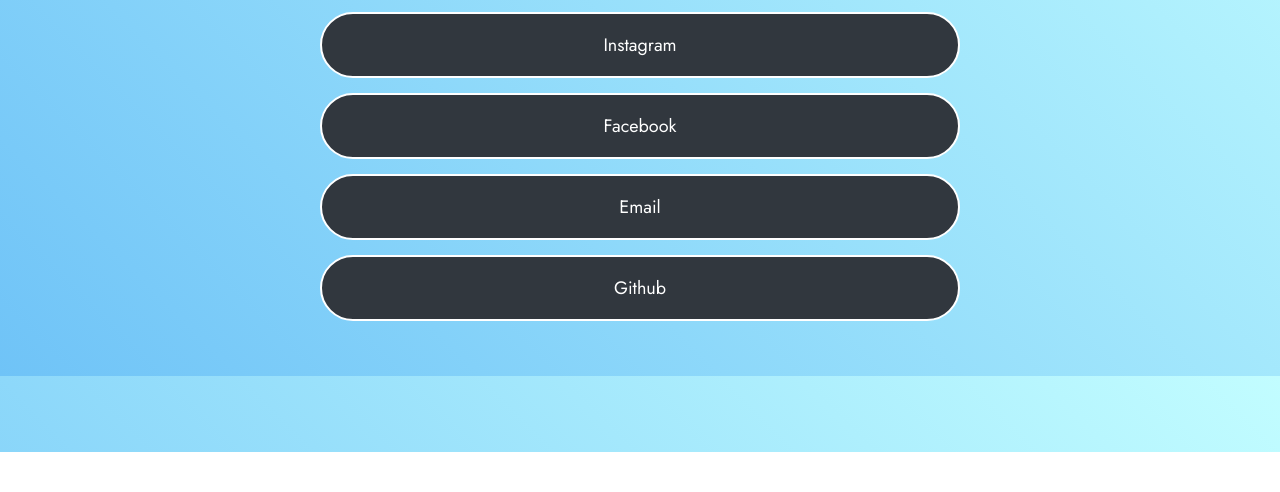
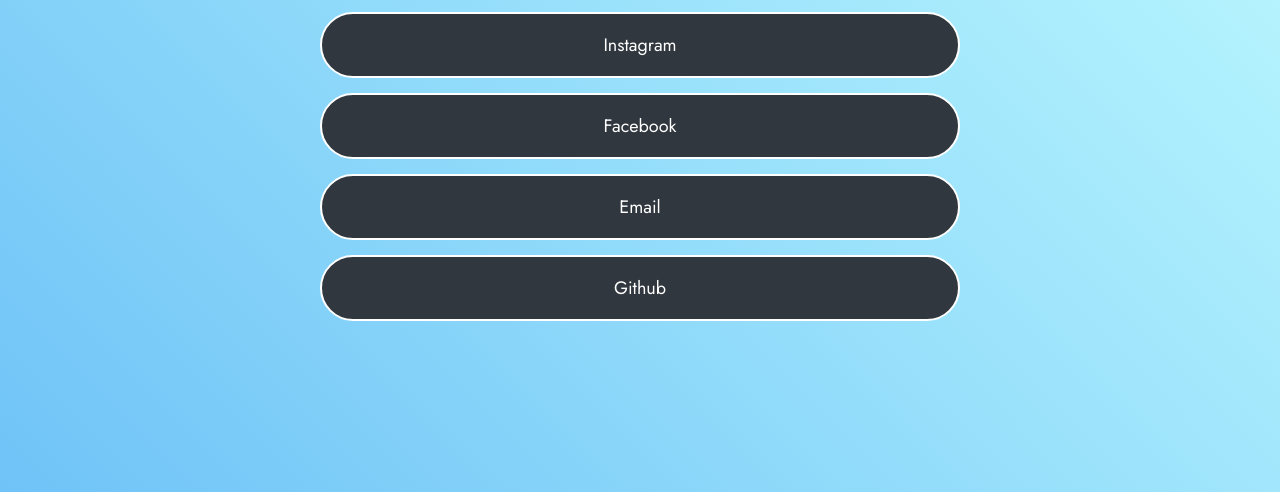
Before and after one commit to miqueiassantoss/LinksPage, a plain HTML site: page index.html in a window 1280 px wide. Shown: the part 348-840 px from the top of the page. Before the commit the page ends 800 px from the top, so only its background shows below. Drawn offline with Linux system fonts and the light colour scheme.

Commit message:
feat: building new readme

```diff
--- a/style.css
+++ b/style.css
@@ -8,10 +8,11 @@
  }
 
 
- .gradient{
+.gradient {
     font-family: 'jost';
     background: linear-gradient(45deg, #6FC3F7, #C2FDFF);
-   /* background: linear-gradient(45deg, #EDD5E6, #CDE4E9, #CFE3EB );   */
+    min-height: 100vh;
+    background-repeat: no-repeat;
 }
 
 
```
Also changed, not shown: .github/capa.png (added), 1 other file.
